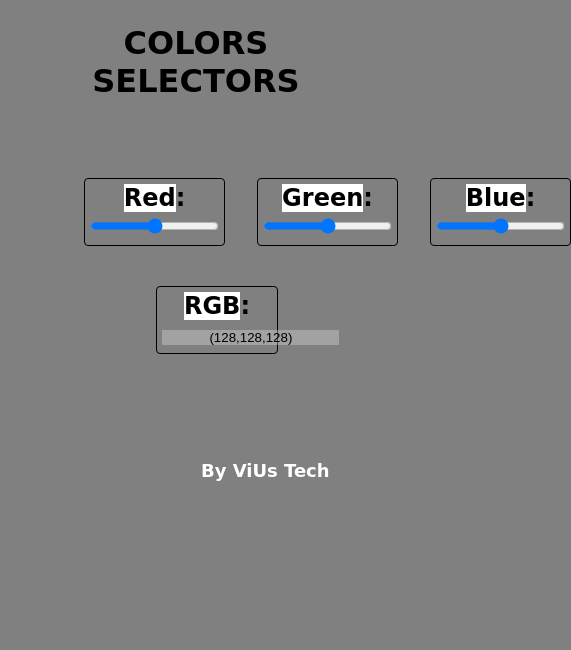
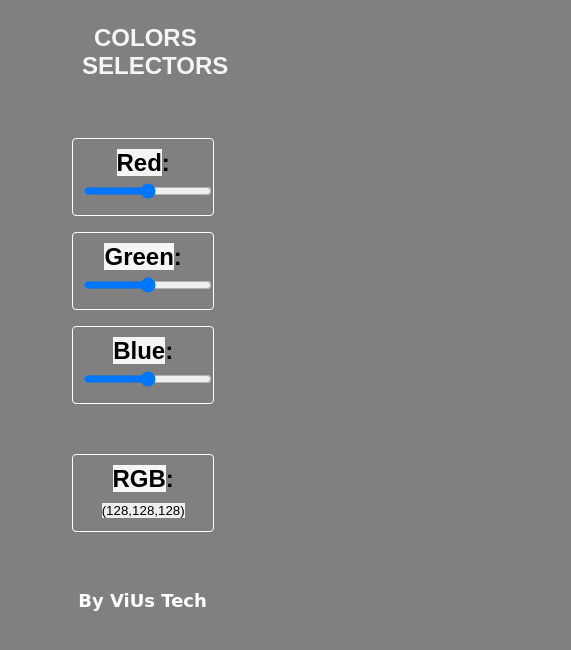
Before and after one commit to santosvini/colors-selector, a plain HTML site: page index.html in a window 390 px wide. Shown: the whole page, 571 px wide, since content can reach past the window. Drawn offline with Linux system fonts and the light colour scheme.

Commit message:
:hammer: add a media queries, but the colors don't change when turn a mobile device :hammer:

```diff
--- a/index.html
+++ b/index.html
@@ -4,7 +4,7 @@
   <meta charset="UTF-8">
   <meta http-equiv="X-UA-Compatible" content="IE=edge">
   <meta name="viewport" content="width=device-width, initial-scale=1.0">
-  <link rel="stylesheet" href="style.css">
+  <link rel="stylesheet" href="style.css" media="all">
   <title>Colors Selector</title>
 </head>
 <body>
@@ -22,7 +22,7 @@
   </section>
   <section>
     <div class="colors-rgb">
-      <mark>RGB</mark>: <input type="text" id="rgb" max="255" disabled>
+      <mark>RGB</mark>: <input type="reset" id="rgb" max="255">
     </div>
   </section>
 
--- a/main.js
+++ b/main.js
@@ -7,5 +7,4 @@ function changeColor() {
 
   document.body.style.background = "rgb(" + red + "," + green + "," + blue + ")"
 }
-
 changeColor()
--- a/style.css
+++ b/style.css
@@ -14,28 +14,35 @@ body {
 h1 {
   font: normal bold 2rem cursive ;
   padding: .5rem;
-  margin: 2px 2px;
-  width: 95%;
+  margin: 2px 60px;
+  width: 35%;
   text-align: center;
 }
 
-h1:hover {
-  color: #839EA6;
-}
-
 section {
-  display: flex;
+  display: block;
   margin: 50px;
-  padding: 4px;
   height: 20%;
   width: 95%;
-
-  align-items: center;
 }
 
 div.colors {
   font: normal bold 1.5rem cursive;
-  padding: 5px;
+  padding: 15px;
+  margin: 16px;
+  width: 50%;
+  border: 1px solid black;
+  border-radius: 4px;
+
+  text-align: center;
+  align-items: center;
+  justify-content: center;
+}
+
+div.colors-rgb {
+  font: normal bold 1.5rem cursive;
+
+  padding: 15px;
   margin: 16px;
   width: 50%;
   border: 1px solid black;
@@ -46,24 +53,8 @@ div.colors {
   justify-content: center;
 }
 
-div.colors-rgb {
-  font: normal bold 1.5rem cursive;
-
-  padding: 5px;
-  margin: 16px;
-  width: 28%;
-  left: 36%;
-  position: absolute;
-
-  border: 1px solid black;
-  border-radius: 4px;
-
-  align-items: center;
-  text-align: center;
-}
-
 mark {
-  background-color: white;
+  background-color: whitesmoke;
 }
 
 mark.red:hover {
@@ -82,23 +73,17 @@ mark.blue:hover {
 }
 
 input#rgb {
-  color: black;
-  text-align: center;
-  align-items: center;
+  text-decoration: none;
   cursor: pointer;
 }
 
 footer {
   display: flex;
-  position: absolute;
   font: bold 18px cursive;
   text-decoration: none;
   margin: 50px;
   padding: 10px;
-  top: 400px;
-  left: 20px;
-  height: 80%;
-  width: 95%;
+  width: 50%;
   text-align: center;
   justify-content: center;
 }
@@ -111,3 +96,37 @@ a.link {
   text-decoration: none;
   color: white;
 }
+
+@media (max-width: 768px) {
+  h1 {
+    font: normal bold 1.5rem Arial;
+    color: whitesmoke;
+    padding: 0.5rem;
+    margin: 2px 60px;
+    width: 35%;
+    text-align: center;
+  }
+  div.colors {
+    font: normal bold 1.5rem Arial;
+    padding: 10px;
+    margin: 16px 8px;
+    width: 35%;
+    border: 1px solid white;
+    border-radius: 4px;
+  }
+  div.colors-rgb {
+    font: normal bold 1.5rem Arial;
+    padding: 10px;
+    margin: 16px 8px;
+    width: 35%;
+    border: 1px solid white;
+    border-radius: 4px;
+  }
+  footer {
+    font: bold 18px cursive;
+    margin: 30px;
+    padding: 8px;
+    width: 50%;
+    text-align: center;
+  }
+}
```
